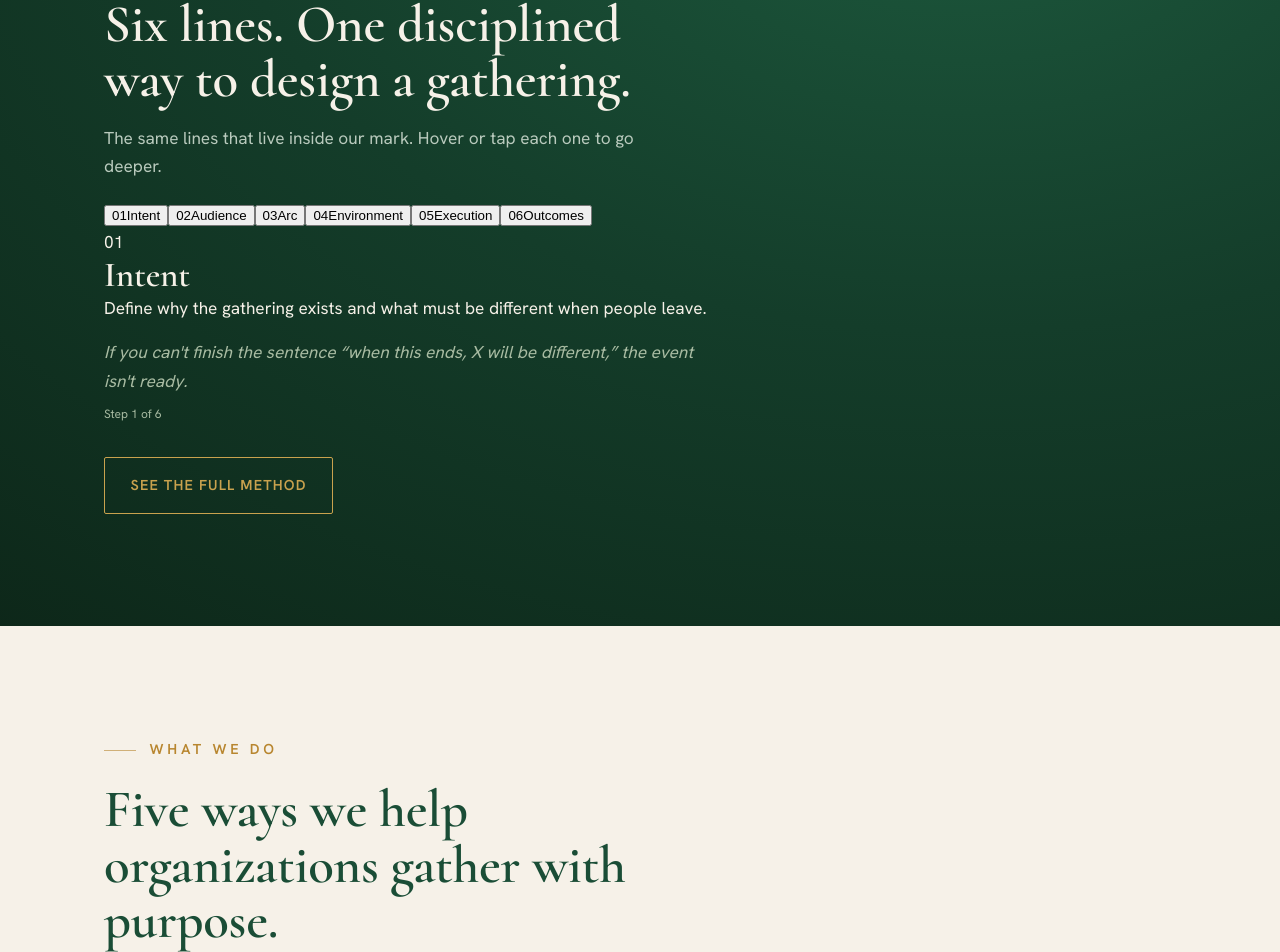
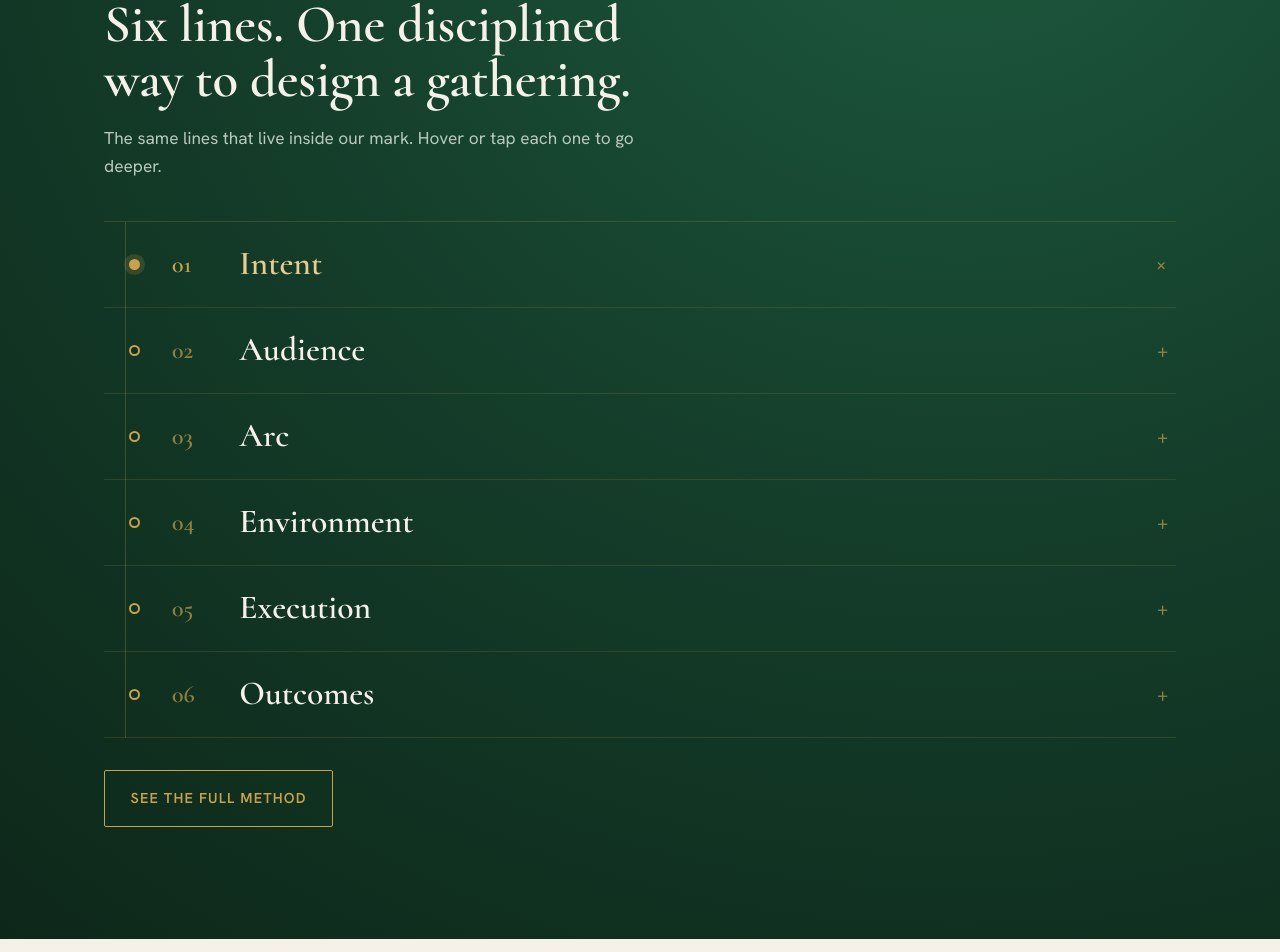
Before and after one commit to thomasbakerj-lgtm/TheAgendaCompany, a Next.js app: page / in a window 1280 px wide. Shown: the part 1792-2744 px from the top of the page. Built offline with nearby package versions, Linux system fonts and the light colour scheme.

Commit message:
Update AgendaMethodInteractive.js

```diff
--- a/components/AgendaMethodInteractive.js
+++ b/components/AgendaMethodInteractive.js
@@ -1,48 +1,55 @@
 "use client";
 
-import { useState } from "react";
+import { useEffect, useRef, useState } from "react";
 
 const STEPS = [
-  { step: "01", name: "Intent", body: "Define why the gathering exists and what must be different when people leave.", focus: "If you can't finish the sentence \u201cwhen this ends, X will be different,\u201d the event isn't ready.", pct: 100 },
-  { step: "02", name: "Audience", body: "Clarify who is in the room, what they care about, and what they need to experience.", focus: "We map the gap between where attendees start and where they should land.", pct: 100 },
-  { step: "03", name: "Arc", body: "Build the flow so each session, break, tour, and conversation has a purpose.", focus: "Every block earns its place or it's cut. The agenda is edited like a story.", pct: 100 },
-  { step: "04", name: "Environment", body: "Select and shape the room, venue, movement, food, sound, signage, and guest experience.", focus: "The space is a tool. Energy is managed, not left to chance.", pct: 100 },
-  { step: "05", name: "Execution", body: "Manage vendors, timing, speakers, attendee flow, registration, and onsite details.", focus: "Calm, detailed delivery \u2014 logistics in service of the agenda, never the reverse.", pct: 100 },
-  { step: "06", name: "Outcomes", body: "Capture what happened, what changed, what comes next, and who owns the follow-up.", focus: "Most events skip this. We define success before the room is booked, and prove it after.", pct: 100 },
+  { n: "01", name: "Intent", body: "Define why the gathering exists and what must be different when people leave.", signal: "If you can't finish \u201cwhen this ends, X will be different,\u201d it isn't ready." },
+  { n: "02", name: "Audience", body: "Clarify who is in the room, what they care about, and what they must leave able to do.", signal: "We map the gap between where attendees start and where they should land." },
+  { n: "03", name: "Arc", body: "Build the flow so every session, break, and conversation earns its place.", signal: "The agenda is edited like a story, not filled like a calendar." },
+  { n: "04", name: "Environment", body: "Shape the room, movement, food, sound, and signage \u2014 the space as a tool.", signal: "Energy is designed, not left to the venue." },
+  { n: "05", name: "Execution", body: "Manage vendors, timing, run of show, registration, and onsite ownership.", signal: "Logistics in service of the agenda, never the reverse." },
+  { n: "06", name: "Outcomes", body: "Capture what changed, what comes next, and who owns the follow-through.", signal: "Success is defined before the room is booked \u2014 and proven after." },
 ];
 
 export default function AgendaMethodInteractive() {
   const [active, setActive] = useState(0);
-  const s = STEPS[active];
+  const [hoverable, setHoverable] = useState(false);
+  const refs = useRef([]);
+
+  useEffect(() => {
+    setHoverable(window.matchMedia("(hover:hover) and (pointer:fine)").matches);
+  }, []);
+
+  const bodyStyle = (i) => ({
+    maxHeight: active === i && refs.current[i] ? refs.current[i].scrollHeight + "px" : "0px",
+  });
+
   return (
-    <div className="method-x">
-      <div className="method-steps" role="tablist" aria-label="The Agenda Method steps">
-        {STEPS.map((m, i) => (
+    <div className="agenda" role="tablist" aria-label="The Agenda Method">
+      {STEPS.map((s, i) => (
+        <div key={s.n} className={`arow${active === i ? " open" : ""}`}>
           <button
-            key={m.step}
+            className="arow-head"
             role="tab"
-            aria-selected={i === active}
-            className={`method-step${i === active ? " active" : ""}`}
-            onClick={() => setActive(i)}
+            aria-selected={active === i}
+            aria-expanded={active === i}
+            onMouseEnter={() => hoverable && setActive(i)}
+            onFocus={() => setActive(i)}
+            onClick={() => setActive((cur) => (!hoverable && cur === i ? -1 : i))}
           >
-            <span className="mnum">{m.step}</span>
-            <span>{m.name}</span>
+            <span className="dot" aria-hidden="true" />
+            <span className="anum">{s.n}</span>
+            <span className="anm">{s.name}</span>
+            <span className="achev" aria-hidden="true">+</span>
           </button>
-        ))}
-      </div>
-
-      <div className="method-detail" role="tabpanel" aria-live="polite">
-        <div className="mn">{s.step}</div>
-        <h3>{s.name}</h3>
-        <p style={{ marginBottom: "1rem" }}>{s.body}</p>
-        <p className="muted" style={{ margin: 0, fontStyle: "italic" }}>{s.focus}</p>
-        <div className="method-bar" aria-hidden="true">
-          <i style={{ width: `${((active + 1) / STEPS.length) * 100}%` }} />
+          <div className="arow-body" style={bodyStyle(i)}>
+            <div className="arow-inner" ref={(el) => (refs.current[i] = el)}>
+              <p>{s.body}</p>
+              <p className="signal">{s.signal}</p>
+            </div>
+          </div>
         </div>
-        <p className="muted" style={{ fontSize: "0.75rem", marginTop: "0.6rem", marginBottom: 0 }}>
-          Step {active + 1} of {STEPS.length}
-        </p>
-      </div>
+      ))}
     </div>
   );
 }
```
